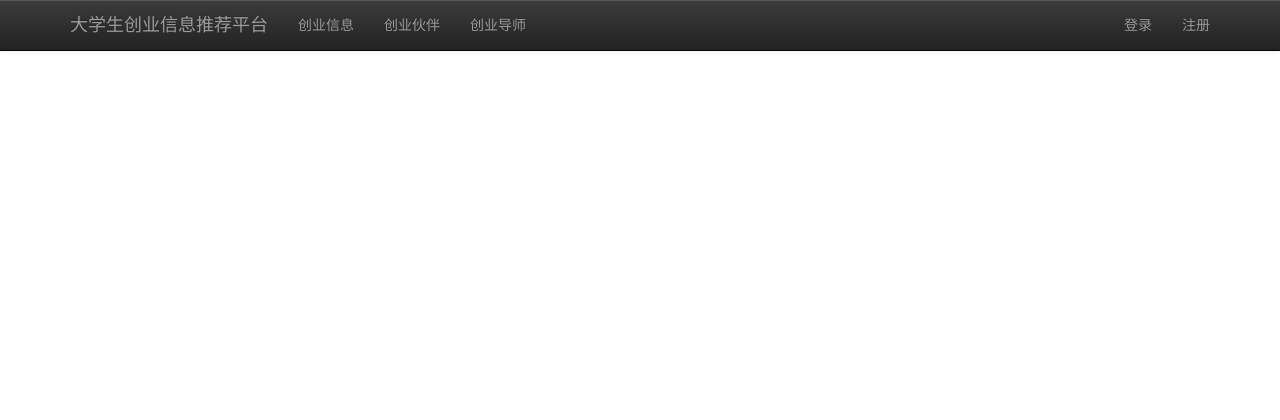
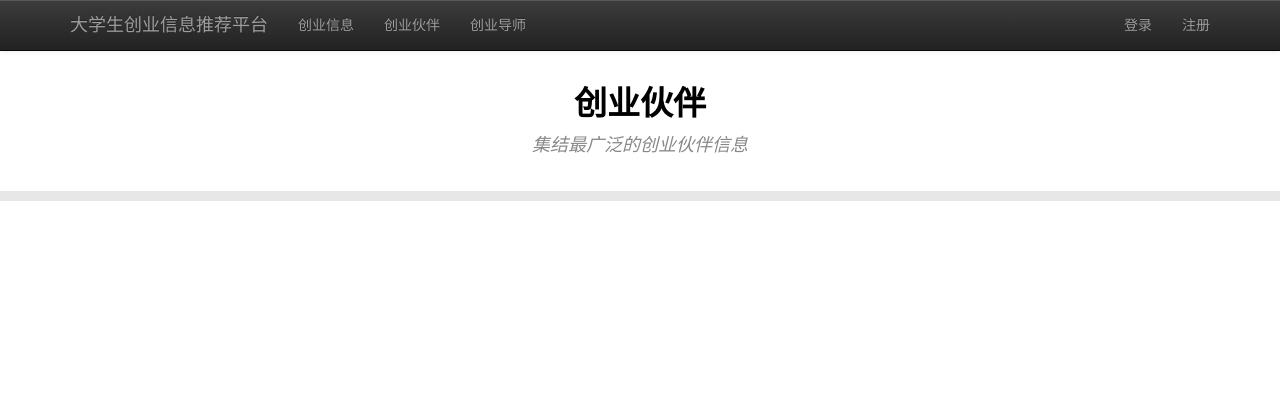
Before and after one commit to caiorngcai/RecSystem, a Django app: template mysite/InfoRec/templates/partner.html in a window 1280 px wide. Shown: the top 420 px of the page. Run offline with Django 3.2, Linux system fonts and the light colour scheme; the template is opened without the code that fills it, so the values that code supplies are empty; some libraries are stand-ins or nearby versions.

Commit message:
初步完成“创业伙伴”板块

```diff
--- a/mysite/InfoRec/static/css/base.css
+++ b/mysite/InfoRec/static/css/base.css
@@ -33,11 +33,5 @@ body .main-content{
 }
 
 footer {
-   margin-top: 20px;
+    margin-top: 20px;
 }
-
-/*info.html*/
-.media-object {
-    width: 150px;
-    height: 120px;
-}
--- /dev/null
+++ b/mysite/InfoRec/static/css/partner.css
@@ -0,0 +1,109 @@
+/*partner.html*/
+/*body{*/
+	/*background-color: #E7E7E7;*/
+/*}*/
+
+header, section, footer, hgroup{
+	display:block;
+}
+
+a {
+	color:#35BFFF;
+	text-decoration:none;
+}
+
+a:hover, a:active{
+	color:#91DCFF;
+}
+
+#headline{
+    text-align:center;
+    margin-top:40px;
+}
+
+#headline h2{
+	color:#000000;
+	font-size:33px;
+	font-weight:800;
+	font-family:Arial Narrow, Arial, sans-serif;
+}
+#headline h3{
+	font-style:italic;
+	font-weight:normal;
+	font-size:18px;
+	text-shadow:1px 1px 0 #fff;
+	color:#888;
+	margin:5px 0;
+}
+
+#wrapper{
+	margin-top:35px;
+	width:100%;
+	background-color: #E7E7E7;
+}
+
+#container{
+    position:relative;
+	width:1100px;
+	margin:0 auto 25px;
+	padding-bottom: 10px;
+
+}
+
+.grid{
+	width:188px;
+	min-height:100px;
+	padding: 15px;
+	background:#fff;
+	margin:8px;
+	font-size:12px;
+    float:left;
+	box-shadow: 0 1px 3px rgba(34,25,25,0.4);
+	-moz-box-shadow: 0 1px 3px rgba(34,25,25,0.4);
+	-webkit-box-shadow: 0 1px 3px rgba(34,25,25,0.4);
+
+	-webkit-transition: top 1s ease, left 1s ease;
+	-moz-transition: top 1s ease, left 1s ease;
+	-o-transition: top 1s ease, left 1s ease;
+	-ms-transition: top 1s ease, left 1s ease;
+}
+
+.grid strong {
+	border-bottom:1px solid #ccc;
+	margin:10px 0;
+	display:block;
+	padding:0 0 5px;
+	font-size:17px;
+}
+.grid .meta{
+	text-align:right;
+	color:#777;
+}
+.grid .imgholder img{
+	max-width:100%;
+	background:#ccc;
+	display:block;
+}
+
+.clear{
+    clear: both;
+}
+
+@media screen and (max-width : 1240px) {
+    body{
+        overflow:auto;
+    }
+}
+@media screen and (max-width : 900px) {
+    #backlinks{
+        float:none;
+        clear:both;
+    }
+    #backlinks a{
+        display:inline-block;
+        padding-right:20px;
+    }
+    #wrapper{
+        margin-top:35px;
+    }
+}
--- /dev/null
+++ b/mysite/InfoRec/static/js/partner.js
@@ -0,0 +1,53 @@
+<script>
+$(document).ready(function() {
+    //vendor script
+    $('#header')
+    .css({ 'top':-50 })
+    .delay(1000)
+    .animate({'top': 0}, 800);
+
+$('#footer')
+    .css({ 'bottom':-15 })
+    .delay(1000)
+    .animate({'bottom': 0}, 800);
+
+//blocksit define
+$(window).load( function() {
+    $('#container').BlocksIt({
+        numOfCol: 5,
+        offsetX: 8,
+        offsetY: 8
+    });
+});
+
+//window resize
+var currentWidth = 1100;
+$(window).resize(function() {
+    var winWidth = $(window).width();
+    var conWidth;
+    if(winWidth < 660) {
+        conWidth = 440;
+        col = 2
+    } else if(winWidth < 880) {
+        conWidth = 660;
+        col = 3
+    } else if(winWidth < 1100) {
+        conWidth = 880;
+        col = 4;
+    } else {
+        conWidth = 1100;
+        col = 5;
+    }
+
+    if(conWidth != currentWidth) {
+        currentWidth = conWidth;
+        $('#container').width(conWidth);
+        $('#container').BlocksIt({
+            numOfCol: col,
+            offsetX: 8,
+            offsetY: 8
+        });
+    }
+});
+});
+</script>
--- a/mysite/InfoRec/templates/base.html
+++ b/mysite/InfoRec/templates/base.html
@@ -10,6 +10,7 @@
     <link rel="stylesheet" href="/static/bootstrap-3.3.5-dist/css/bootstrap.min.css">
     <link rel="stylesheet" href="/static/bootstrap-3.3.5-dist/css/bootstrap-theme.css">
     <link rel="stylesheet" href="/static/css/base.css">
+    {% block cssfile %}{% endblock %}
 </head>
 
 <body>
@@ -36,7 +37,7 @@
             <ul class="nav navbar-nav">
                 <!--<li><a href="{% url 'home' %}">Welcome<span class="sr-only">(current)</span></a></li>-->
                 <li><a href="{% url 'info' %}">创业信息</a></li>
-                <li><a href="#">创业伙伴</a></li>
+                <li><a href="{% url 'partner' %}">创业伙伴</a></li>
                 <li><a href="#">创业导师</a></li>
             </ul>
 
@@ -86,7 +87,8 @@
 
 <!--<script src="//cdn.bootcss.com/jquery/1.11.3/jquery.min.js"></script>-->
 <!--<script src="//cdn.bootcss.com/bootstrap/3.3.5/js/bootstrap.min.js"></script>-->
-<script src="static/bootstrap-3.3.5-dist/js/jquery-1.12.3.min.js/"></script>
-<script src="static/bootstrap-3.3.5-dist/js/bootstrap.min.js/"></script>
+<script src="/static/bootstrap-3.3.5-dist/js/jquery-1.12.3.min.js/"></script>
+<script src="/static/bootstrap-3.3.5-dist/js/bootstrap.min.js/"></script>
+{% block jsfile %}{% endblock %}
 </body>
 </html>
--- a/mysite/InfoRec/templates/partner.html
+++ b/mysite/InfoRec/templates/partner.html
@@ -1 +1,42 @@
 {% extends 'base.html' %}
+
+{% block title %}
+创业伙伴
+{% endblock %}
+
+{% block cssfile %}
+<link rel="stylesheet" href="/static/css/partner.css">
+{% endblock %}
+
+{% block content %}
+<hgroup id="headline">
+<h2>创业伙伴</h2>
+<h3>集结最广泛的创业伙伴信息</h3>
+</hgroup>
+
+<section id="wrapper">
+    <div id="container">
+        {% for per in user_list %}
+        <div class="grid">
+            <div class="imgholder">
+                <a href=""><img src="image/1.jpg" /></a>
+            </div>
+            <strong>{{ per.username }}</strong>
+            <p>所在地：xxxxxx</p>
+            <p>擅长技能：xxxxxx</p>
+            <p>创业方向：xxxxxx</p>
+            <div class="meta">
+                <button type="button" id="myButton" class="btn btn-primary btn-sm" autocomplete="off"><b>+ 关注</b></button>
+            </div>
+        </div>
+
+        {% endfor %}
+
+        <div class="clear"></div>
+    </div>
+</section>
+{% endblock %}
+
+{% block jsfile %}
+<script src="/static/js/partner.js"></script>
+{% endblock %}
--- a/mysite/InfoRec/views.py
+++ b/mysite/InfoRec/views.py
@@ -22,6 +22,10 @@ def info(request):
         post_list = paginator.paginator(paginator.num_pages)
     return render(request, 'info.html', {'post_list':post_list, 'rec_list':posts[0:10]});
 
+def partner(request):
+    user_list = User.objects.all()
+    return render(request, 'partner.html', {'user_list':user_list});
+
 # def login(request):
     # if request.method == "POST":
         # uf = UserForm(request.POST)
--- a/mysite/mysite/urls.py
+++ b/mysite/mysite/urls.py
@@ -24,7 +24,7 @@ urlpatterns = [
     url(r'^info/$', InfoRec_views.info, name="info"),
     # url(r'^info/(?P<article_id>)/$', InfoRec_views.article, name="article"),
 
-    # url(r'^partner/$', InfoRec_views.partner, name="partner"),
+    url(r'^partner/$', InfoRec_views.partner, name="partner"),
     # url(r'^partner/(?P<user_id>)/$', InfoRec_views.user, name="user"),
 
     # url(r'^tutor/$', InfoRec_views. name="tutor"),
```
Also changed, not shown: mysite/InfoRec/models.py (+15 -0 lines), mysite/InfoRec/static/css/info.css (added, +11 -0 lines), mysite/InfoRec/templates/info.html (+6 -4 lines), README.md, 1 other file.
